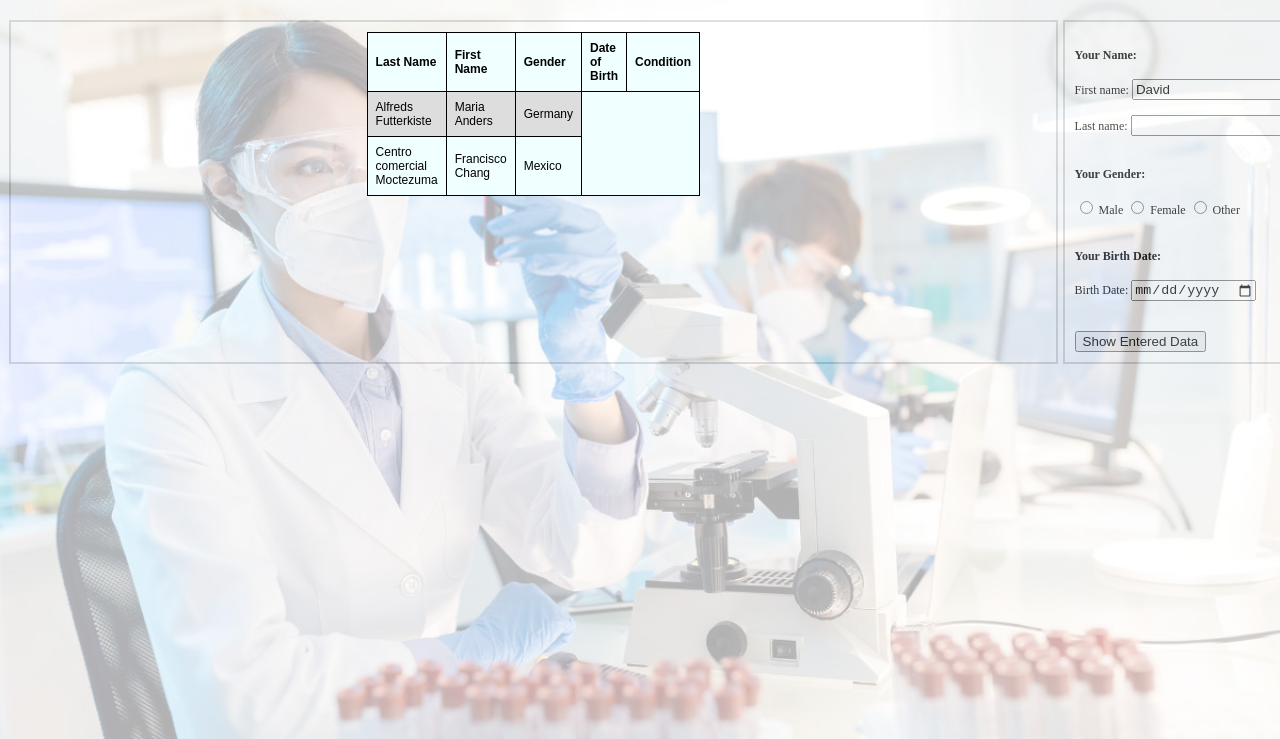
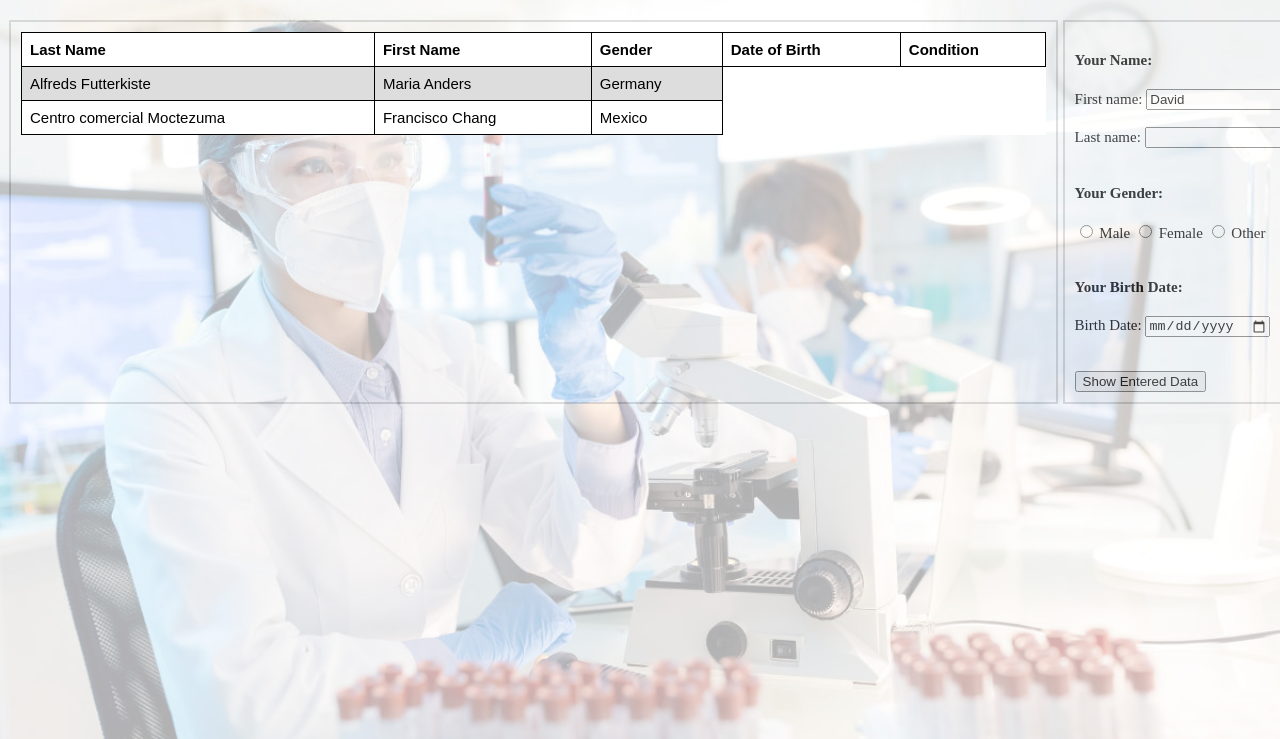
Before and after one commit to FurnBirds/MedInfo, a plain HTML site: page index.html in a window 1280 px wide. Shown: the part 61-800 px from the top of the page. Drawn offline with Linux system fonts and the light colour scheme.

Commit message:
adjusted css style, left container width and table styling

```diff
--- a/style.css
+++ b/style.css
@@ -16,7 +16,8 @@ body::before {
     width: 1500px;
     min-height: 400px;
     max-height: 1800px;
-    margin: auto;
+    margin-left: auto;
+    margin-right: auto;
 
 
 }
@@ -26,10 +27,15 @@ table {
     border-collapse: collapse;
     width: 100%;
     background-color: white;
+    position: relative;
+    margin: auto;
+    font-size: 15px;
+    scroll-behavior: auto;
 }
 
 td, th {
 border: 1px solid #dddddd;
+width: fit-content;
 text-align: left;
 padding: 8px;
 }
@@ -39,10 +45,9 @@ tr:nth-child(even) {
 }
 
 .grid-container {
-    display: flex;
+    display: grid;
     flex-wrap: wrap;
-    display: grid;
-    grid-template-columns: 70% 25%;
+    grid-template-columns: 70% 30%;
     gap: 5px;
     background-color: transparent;
     padding: 1px;
@@ -55,7 +60,7 @@ tr:nth-child(even) {
     border: 2px solid lightgrey;
     text-align: left;
     padding: 10px;
-    font-size: 12px;
+    font-size: 15px;
   }
 
 .Base
@@ -69,15 +74,7 @@ th, td
     border:1px solid black
 }
 
-table
-{
-    margin: auto;
-    position: relative;
-    width: 30%;
-    border:1px solid black;
-    table-layout: auto;
-    background-color: azure;
-}
+
 
 .fieldName
 {
```
